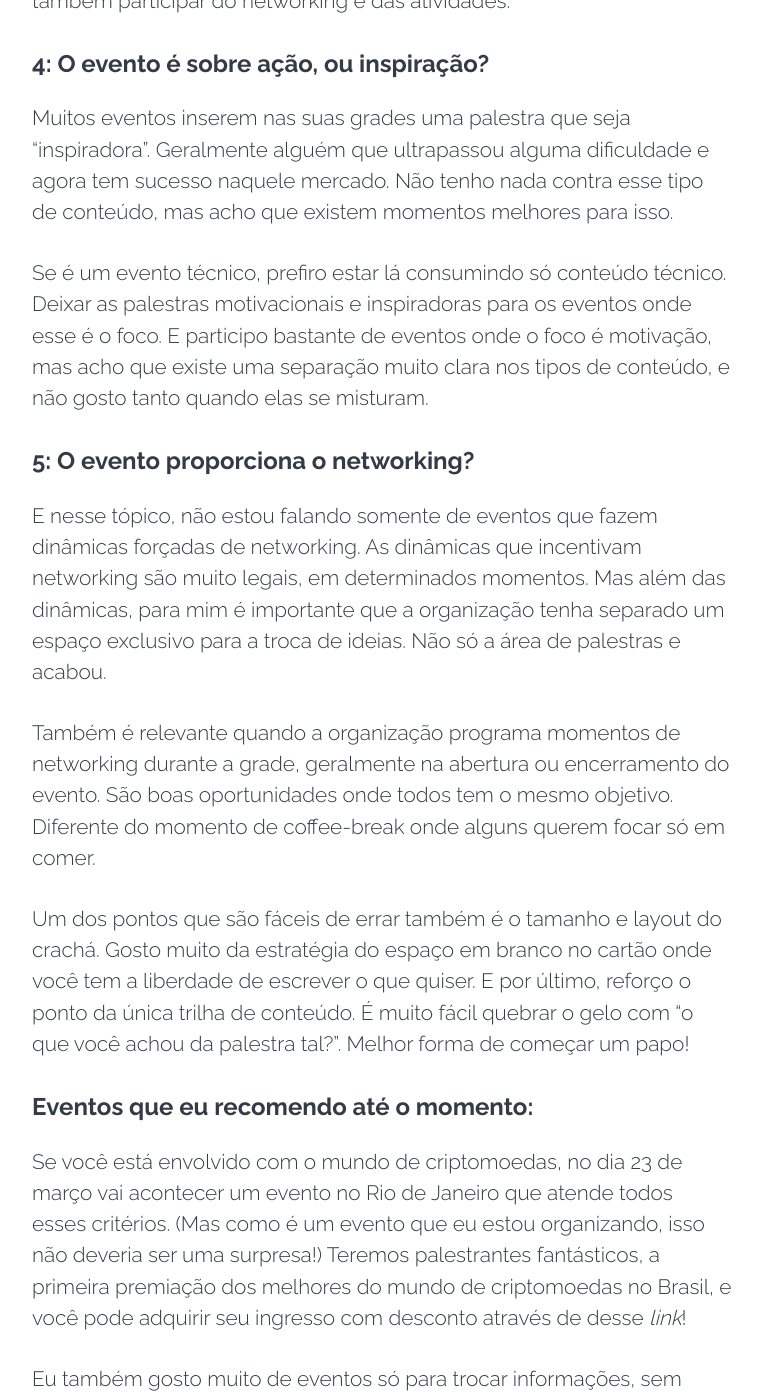
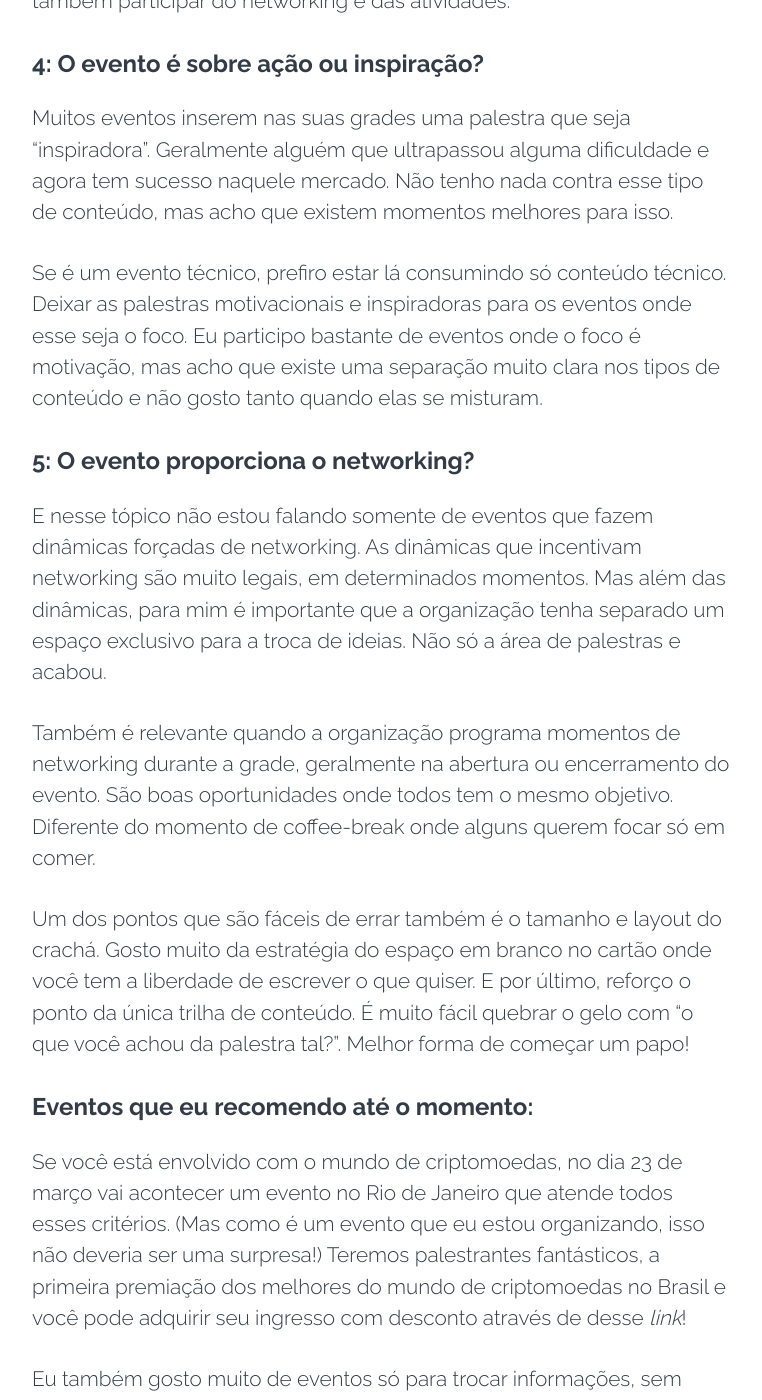
Before and after one commit to pedromarins/pedromarins.github.io, a Jekyll site: the page built from _posts/2019-02-19-top-5-motivos-para-ir-evento.markdown, in a window 1280 px wide and 1400 px high, scrolled down 3190 px. Shown: the whole window, without its empty margins (258-1020 px from the left). Built offline with Jekyll 4.4.1, drawn with Linux system fonts in a browser that asks for light colours; some of the changed text lies outside the part shown.

Commit message:
fixing typos and adding images

```diff
--- a/_posts/2018-09-20-como-montar-uma-palestra.markdown
+++ b/_posts/2018-09-20-como-montar-uma-palestra.markdown
@@ -8,7 +8,7 @@ reading: 4 min
 author: Pedro Marins
 img: /assets/img/posts/fiveminutejournal.jpg
 img-alt: Caderno
-published: true
+published: false
 ---
 
 Montar um palestra já foi uma tarefa difícil para mim. Muito difícil. Saber o que falar, como montar um conteúdo, como montar os slides, e como organizar isso tudo eram tarefas que me consumiam muito. Mas depois de dar mais de 15 palestras, que você pode conferir na minha bio, tive que criar um método para isso. E o meu método se baseia em 3 etapas.
--- a/_posts/2019-02-19-top-5-motivos-para-ir-evento.markdown
+++ b/_posts/2019-02-19-top-5-motivos-para-ir-evento.markdown
@@ -38,13 +38,13 @@ Existe no mercado uma categoria de pessoas chamadas “palestrantes profissionai
 
 Eu prefiro estar em eventos em que os palestrantes ganham a vida botando em prática o tema que estão compartilhando, ao invés de ganhar a vida falando sobre tudo. Um evento em que os palestrantes também são participantes vai sempre ter um conteúdo mais rico e mais aplicável na nossa vida e trabalho. E com esse tipo de conteúdo, é fato que os palestrantes também vão querer participar do evento em sua totalidade. Não só chegar, dar a sua palestra e ir embora. Eles vão também participar do networking e das atividades.
 
-## 4: O evento é sobre ação, ou inspiração?
+## 4: O evento é sobre ação ou inspiração?
 Muitos eventos inserem nas suas grades uma palestra que seja “inspiradora”. Geralmente alguém que ultrapassou alguma dificuldade e agora tem sucesso naquele mercado. Não tenho nada contra esse tipo de conteúdo, mas acho que existem momentos melhores para isso.
 
-Se é um evento técnico, prefiro estar lá consumindo só conteúdo técnico. Deixar as palestras motivacionais e inspiradoras para os eventos onde esse é o foco. E participo bastante de eventos onde o foco é motivação, mas acho que existe uma separação muito clara nos tipos de conteúdo, e não gosto tanto quando elas se misturam.
+Se é um evento técnico, prefiro estar lá consumindo só conteúdo técnico. Deixar as palestras motivacionais e inspiradoras para os eventos onde esse seja o foco. Eu participo bastante de eventos onde o foco é motivação, mas acho que existe uma separação muito clara nos tipos de conteúdo e não gosto tanto quando elas se misturam.
 
 ## 5: O evento proporciona o networking?
-E nesse tópico, não estou falando somente de eventos que fazem dinâmicas forçadas de networking. As dinâmicas que incentivam networking são muito legais, em determinados momentos. Mas além das dinâmicas, para mim é importante que a organização tenha separado um espaço exclusivo para a troca de ideias. Não só a área de palestras e acabou.
+E nesse tópico não estou falando somente de eventos que fazem dinâmicas forçadas de networking. As dinâmicas que incentivam networking são muito legais, em determinados momentos. Mas além das dinâmicas, para mim é importante que a organização tenha separado um espaço exclusivo para a troca de ideias. Não só a área de palestras e acabou.
 
 Também é relevante quando a organização programa momentos de networking durante a grade, geralmente na abertura ou encerramento do evento. São boas oportunidades onde todos tem o mesmo objetivo. Diferente do momento de coffee-break onde alguns querem focar só em comer.
 
```
Also changed, not shown: other parts of _posts/2019-02-19-top-5-motivos-para-ir-evento.markdown (+4 -4 lines), assets/img/posts/photo-1521424159246-e4a66f267e4b.jpeg (added), 3 other files.
